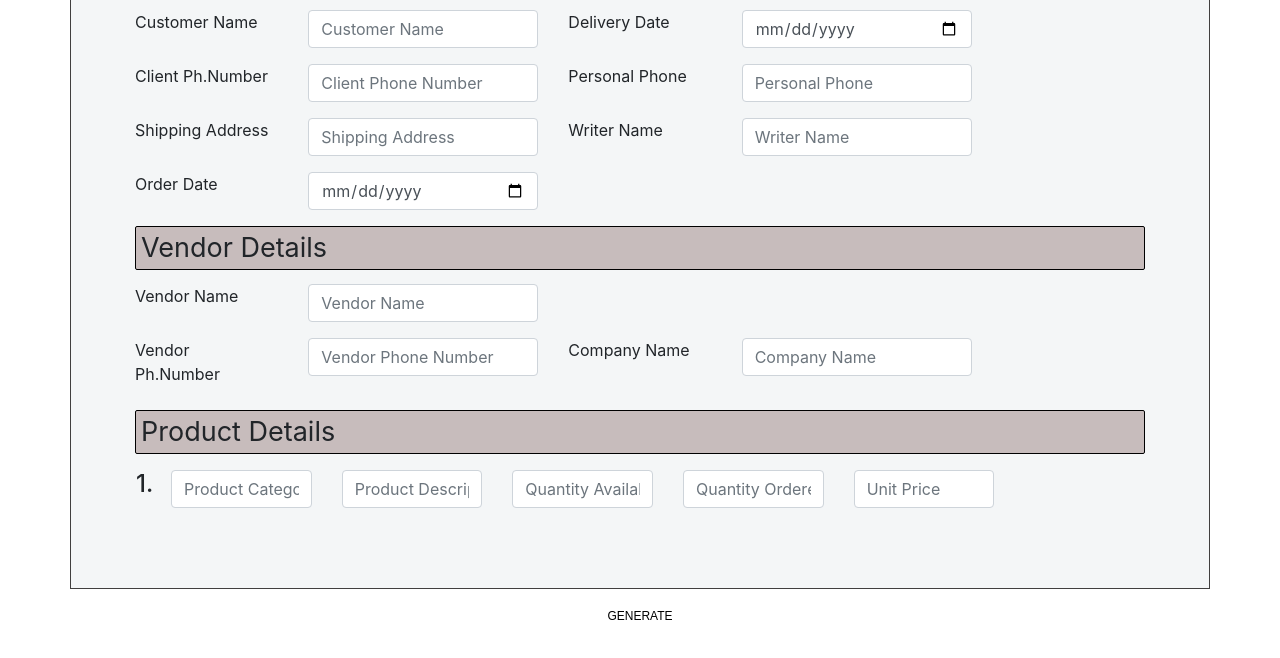
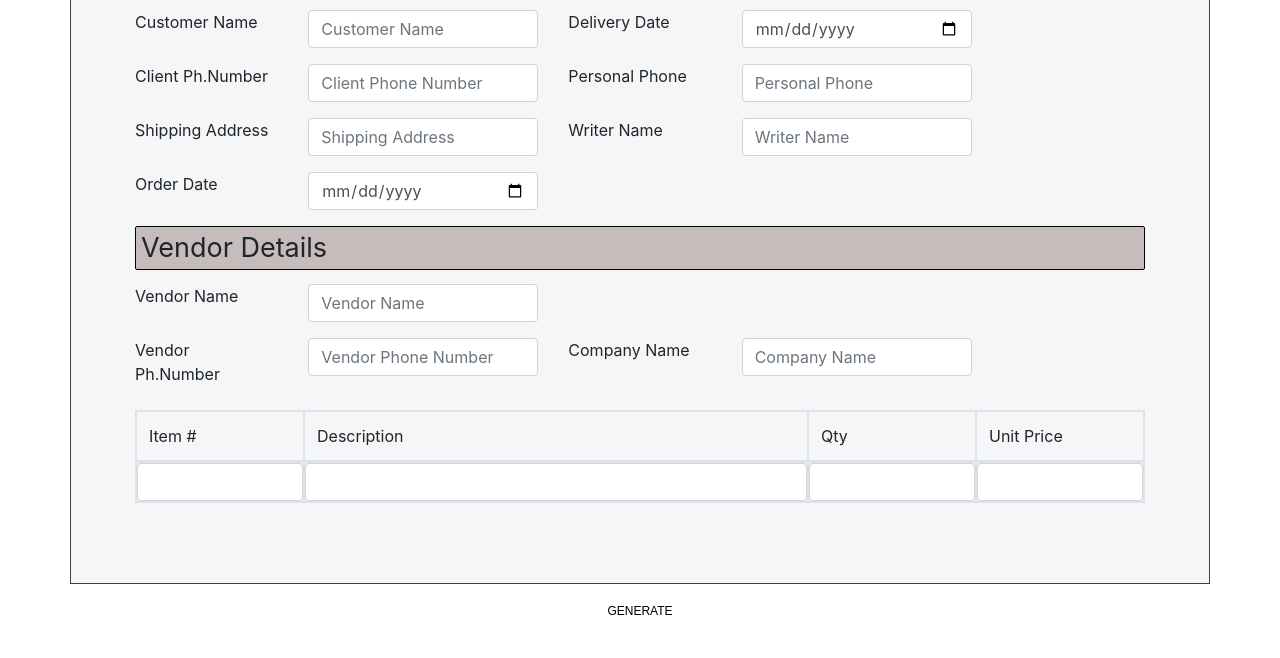
Before and after one commit to yaseenleo/Uniform-Inventory-System, a plain HTML site: page pages/src/purchase/purchase.html in a window 1280 px wide. Shown: the part 408-1066 px from the top of the page. Drawn offline with nearby package versions, Linux system fonts and the light colour scheme.

Commit message:
purchase order input dynamic view improved

```diff
--- a/js/app.js
+++ b/js/app.js
@@ -17,22 +17,20 @@ function add_new(e) {
     if (e.key === "Enter") {
         row++;
 
-        const rowDiv = document.createElement('div');
-        const col1Div = document.createElement('div');
-        const col2Div = document.createElement('div');
-        const col3Div = document.createElement('div');
-        const col4Div = document.createElement('div');
-        const col5Div = document.createElement('div');
-        const col6Div = document.createElement('div');
+        const pTr = document.createElement('tr');
+        const pTd1 = document.createElement('td');
+        const pTd2 = document.createElement('td');
+        const pTd3 = document.createElement('td');
+        const pTd4 = document.createElement('td');
 
-        let para = document.createElement('h4');
+        // let para = document.createElement('h4');
         let input1 = document.createElement('input');
         let input2 = document.createElement('input');
         let input3 = document.createElement('input');
         let input4 = document.createElement('input');
         let input5 = document.createElement('input');
 
-        var para1 = document.createTextNode(row + ".");
+        // var para1 = document.createTextNode(row + ".");
         input1.setAttribute('type', 'text')
         input1.setAttribute('class', 'form-control')
         input1.setAttribute('id','pro'+row+'category')
@@ -48,38 +46,34 @@ function add_new(e) {
         input4.setAttribute('type', 'text')
         input4.setAttribute('class', 'form-control')
         input4.setAttribute('id','pro'+row+'quantityorder')
+        input4.setAttribute('onkeypress', 'add_new(event)')
 
-        input5.setAttribute('type', 'text')
-        input5.setAttribute('class', 'form-control')
-        input5.setAttribute('id','pro'+row+'unitprice')
-        input5.setAttribute('onkeypress', 'add_new(event)')
+        // input5.setAttribute('type', 'text')
+        // input5.setAttribute('class', 'form-control')
+        // input5.setAttribute('id','pro'+row+'unitprice')
 
-        rowDiv.classList.add('row')
-        col1Div.classList.add('small-col')
-        col2Div.classList.add('col-2', 'bordered');
-        col3Div.classList.add('col-2', 'bordered');
-        col4Div.classList.add('col-2', 'bordered');
-        col5Div.classList.add('col-2', 'bordered');
-        col6Div.classList.add('col-2', 'bordered');
+        pTr.classList.add('d-flex')
+        pTd1.classList.add('col-2','td-cells')
+        pTd2.classList.add('col-6', 'td-cells');
+        pTd3.classList.add('col-2', 'td-cells');
+        pTd4.classList.add('col-2', 'td-cells');
 
-        rowDiv.appendChild(col1Div)
-        rowDiv.appendChild(col2Div);
-        rowDiv.appendChild(col3Div);
-        rowDiv.appendChild(col4Div);
-        rowDiv.appendChild(col5Div);
-        rowDiv.appendChild(col6Div);
+        pTr.appendChild(pTd1)
+        pTr.appendChild(pTd2);
+        pTr.appendChild(pTd3);
+        pTr.appendChild(pTd4);
 
-        para.appendChild(para1)
-        col1Div.appendChild(para);
-        col2Div.appendChild(input1);
-        col3Div.appendChild(input2);
-        col4Div.appendChild(input3);
-        col5Div.appendChild(input4);
-        col6Div.appendChild(input5);
-        console.log(rowDiv);
+        // para.appendChild(para1)
+        // col1Div.appendChild(para);
+        pTd1.appendChild(input1);
+        pTd2.appendChild(input2);
+        pTd3.appendChild(input3);
+        pTd4.appendChild(input4);
+        // col6Div.appendChild(input5);
+        console.log(pTr);
 
 
-        document.getElementById('container').appendChild(rowDiv);
+        document.getElementById('container').appendChild(pTr);
 
     }
 
@@ -95,21 +89,20 @@ function shows(param_div_id) {
         sales_table_array.push({"category":document.getElementById('pro'+i+'category').value,
                              "description":document.getElementById('pro'+i+'description').value,
                              "quantityavailable":parseInt(document.getElementById('pro'+i+'quantityavailable').value),
-                             "quantitytorder":parseInt(document.getElementById('pro'+i+'quantityorder').value),
+                            //  "quantitytorder":parseInt(document.getElementById('pro'+i+'quantityorder').value),
                              "unitprice":parseInt(document.getElementById('pro'+i+'unitprice').value),
-                             "total":parseInt(document.getElementById('pro'+i+'quantityorder').value)*parseInt(document.getElementById('pro'+i+'unitprice').value)
+                             "total":parseInt(document.getElementById('pro'+i+'quantityavailable').value)*parseInt(document.getElementById('pro'+i+'unitprice').value)
     });
     whole_total += sales_table_array[i-1].total;
     tdata += `<tr><td>`+i+`.</td>
     <td>`+sales_table_array[i-1].category+`</td>
     <td>`+sales_table_array[i-1].description+`</td>
     <td>`+sales_table_array[i-1].quantityavailable+`</td>
-    <td>`+sales_table_array[i-1].quantitytorder+`</td>
     <td>`+sales_table_array[i-1].unitprice+`</td>
     <td>`+sales_table_array[i-1].total+`</td>
     </tr>`
     }
-    tdata += `<tr><td colspan="6">Total</td>
+    tdata += `<tr><td colspan="5">Total</td>
     <td colspan="1" id="grandtotal">`+whole_total+`</td></tr>`
 
     document.getElementById("create-lists").innerHTML = tdata;
--- a/pages/src/purchase/purchase.html
+++ b/pages/src/purchase/purchase.html
@@ -14,8 +14,10 @@
     <link rel="stylesheet" href="https://stackpath.bootstrapcdn.com/bootstrap/4.1.3/css/bootstrap.min.css" integrity="sha384-MCw98/SFnGE8fJT3GXwEOngsV7Zt27NXFoaoApmYm81iuXoPkFOJwJ8ERdknLPMO"
         crossorigin="anonymous">
     <!-- Font Awesome -->
-    <script defer src="https://use.fontawesome.com/releases/v5.0.13/js/solid.js" integrity="sha384-tzzSw1/Vo+0N5UhStP3bvwWPq+uvzCMfrN1fEFe+xBmv1C/AtVX5K0uZtmcHitFZ" crossorigin="anonymous"></script>
-    <script defer src="https://use.fontawesome.com/releases/v5.0.13/js/fontawesome.js" integrity="sha384-6OIrr52G08NpOFSZdxxz1xdNSndlD4vdcf/q2myIUVO0VsqaGHJsB0RaBE01VTOY" crossorigin="anonymous"></script>
+    <script defer src="https://use.fontawesome.com/releases/v5.0.13/js/solid.js" integrity="sha384-tzzSw1/Vo+0N5UhStP3bvwWPq+uvzCMfrN1fEFe+xBmv1C/AtVX5K0uZtmcHitFZ"
+        crossorigin="anonymous"></script>
+    <script defer src="https://use.fontawesome.com/releases/v5.0.13/js/fontawesome.js" integrity="sha384-6OIrr52G08NpOFSZdxxz1xdNSndlD4vdcf/q2myIUVO0VsqaGHJsB0RaBE01VTOY"
+        crossorigin="anonymous"></script>
 </head>
 
 <body>
@@ -171,10 +173,35 @@
 
             </div>
 
+            <table class="table table-bordered">
+                <thead>
+                    <tr class="d-flex">
+                        <td class="col-2">Item #</td>
+                        <td class="col-6">Description</td>
+                        <td class="col-2">Qty</td>
+                        <td class="col-2">Unit Price</td>
+                    </tr>
+                </thead>
+                <tbody id="container">
+                    <tr class="d-flex">
+                        <td class="col-2 td-cells">
+                            <input type="text" class="form-control" id="pro1category">
+                        </td>
+                        <td class="col-6 td-cells">
+                            <input type="text" class="form-control" id="pro1description">
+                        </td>
+                        <td class="col-2 td-cells">
+                            <input type="text" class="form-control" id="pro1quantityavailable">
+                        </td>
+                        <td class="col-2 td-cells">
+                            <input type="text" class="form-control" id="pro1unitprice" onkeypress="add_new(event)">
+                        </td>
+                    </tr>
+                </tbody>
+            </table>
 
 
-
-                <div class="product-detail-container" id="product_list">
+            <!-- <div class="product-detail-container" id="product_list">
 
                     <h2 class="main-subject">Product Details</h2>
                     <div class="product-detail-list" id="container">
@@ -207,7 +234,7 @@
                         </div>
                     </div>
 
-                </div>
+                </div> -->
             <!-- <input type="text" placeholder="Product type" id="pro1totalprice"> -->
 
 
@@ -319,7 +346,7 @@
                         <td scope="col">Product Category</td>
                         <td scope="col">Description</td>
                         <td scope="col">Qty Avail</td>
-                            <td scope="col">Qty Order</td>
+                        <!-- <td scope="col">Qty Order</td> -->
                         <td scope="col">Unit Price</td>
                         <td scope="col">Total Price</td>
                     </tr>
```
Lines whose indentation alone changed are shown as unchanged.
